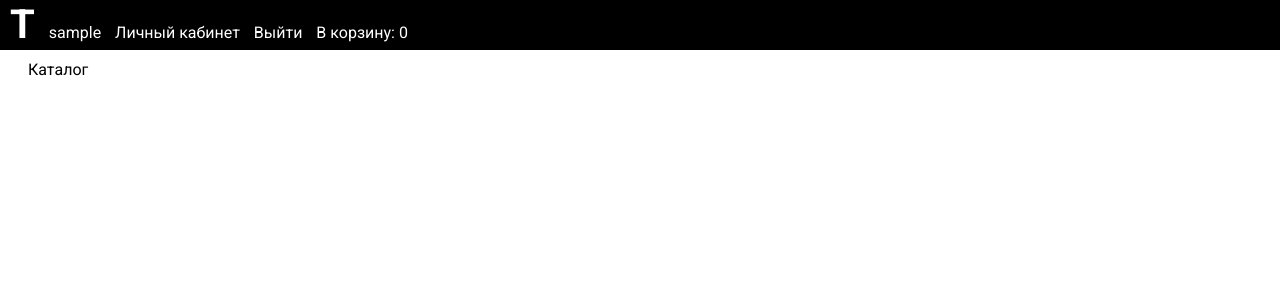
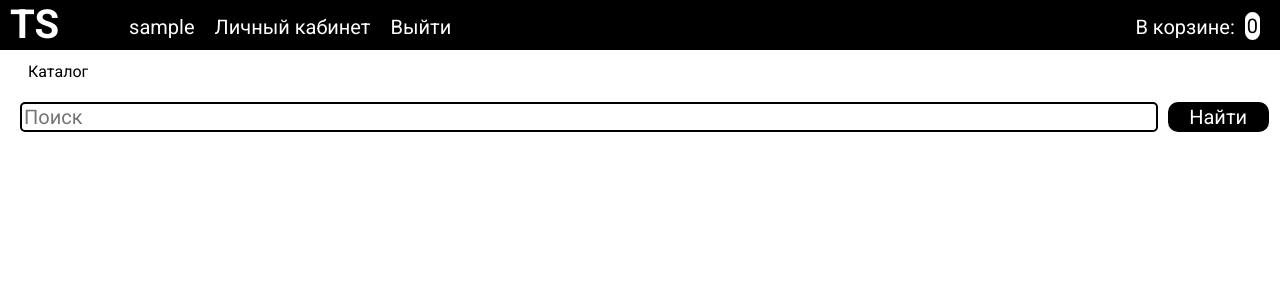
Before and after one commit to MisdGhost17/online-shop, a Django app: page / in a window 1280 px wide. Shown: the top 300 px of the page. Run offline with Django 5.2, Linux system fonts and the light colour scheme; the visitor is signed in with stand-in values (Sample User, id 1); data that the repository does not hold is empty.

Commit message:
html and css ver 1.0

```diff
--- a/shop/products/templates/products/base.html
+++ b/shop/products/templates/products/base.html
@@ -10,13 +10,12 @@
 </head>
 <body>
   <header>
-    <div class="shapka">
-    <div class="header-block logo">
-      <h1><a href = "{% url 'allproducts' %}">T</a></h1>
+    <div class="logo">
+      <h1><a href = "{% url 'allproducts' %}">TS</a></h1>
     </div>
     {% if user.is_authenticated %}
-    <div class="header-block username">
-      <p>{{ user.username }}</p>
+    <div class="header-block">
+      <p class ="username">{{ user.username }}</p>
     </div>
     <div class="header-block">
       <a href="{% url 'profileupdate' %}">Личный кабинет</a>
@@ -24,17 +23,21 @@
     <div class="header-block">
       <a href="{% url 'logout' %}">Выйти</a>
     </div>
-    <div class="header-block top-cart">
-      <a href="{% url 'cart' %}">В корзину: {{ products_in_cart }}</a>
-    </div>
+      <div class="top-cart">
+        <div class ="schetchik">
+          <p>{% if products_in_cart %}{{ products_in_cart }}{% else %}0{% endif %}</p>
+        </div>
+      </div>
+      <div class="top-cart">
+        <a href="{% url 'cart' %}">В корзине:</a>
+      </div>
     {% else %}
-    <div class="header-block">
+    <div class="header-block login">
       <a href="{% url 'login' %}">Войти</a>
     </div>
-    <div class="header-block">
+    <div class="header-block register">
        <a href="{% url 'registration' %}">Зарегистрироваться</a>
     </div>
-      </div>
     {% endif %}
   </header>
   <nav class="categories">
--- a/shop/products/templates/products/index.html
+++ b/shop/products/templates/products/index.html
@@ -5,27 +5,35 @@
     {% if cat_sort %}
         <form method="post" action="{% url 'search_products_in_category' cat_id %}">
             {% csrf_token %}
-            <p>{{ search_form.search_field }}<input type="submit" value="Найти"></p>
+            <p class="search">{{ search_form.search_field }}<input type="submit" value="Найти"></p>
         </form>
     {% else %}
         <form method="post" action="{% url 'searchproducts' %}">
             {% csrf_token %}
-            <p>{{ search_form.search_field }}<input type="submit" value="Найти"></p>
+            <p class="search">{{ search_form.search_field }}<input type="submit" value="Найти"></p>
         </form>
     {% endif %}
+        <div class ="products">
     {% for product in products %}
         <div class="product">
-            <a href="{% url 'productdetail' product.id %}"><h1>{{ product.name }}</h1></a>
-            <p>Категория: {{ product.category.name }}</p>
             <img class="product_image" src="{{ product.image.url }}"/>
-            <p>{{ product.short_description }}</p>
-            <p>{{ product.price }}</p>
-            <form action="{% url 'addproduct' product.id %}" method="post">
-                {% csrf_token %}
-                {{ cart_product_form }}
+            <div class="product_toptext">
+                <a class="product_name" href="{% url 'productdetail' product.id %}"><h1>{{ product.name }}</h1></a>
+                <p class="product_cat">Категория: {{ product.category.name }}</p>
+                <p class="product_shortdesc">{{ product.short_description }}</p>
+            </div>
+            <div class ="product_bottext">
+                <p class="price-text">{{ product.price }}₽</p>
+                <div class="buy-btn">
+                    <form action="{% url 'addproduct' product.id %}" method="post">
+                    {% csrf_token %}
+                    {{ cart_product_form.quantity }}
                 <input type="submit" value="В корзину">
             </form>
+                </div>
+            </div>
        </div>
     {% endfor %}
+        </div>
     </main>
 {% endblock %}
--- a/shop/products/templates/products/product_detail.html
+++ b/shop/products/templates/products/product_detail.html
@@ -10,7 +10,7 @@
   <p>{{ product.price }}</p>
   <form action="{% url 'addproduct' product.id %}" method="post">
        {% csrf_token %}
-       {{ cart_product_form }}
+       {{ cart_product_form.quantity }}
        <input type="submit" value="В корзину">
   </form>
 </div>
--- a/shop/products/views.py
+++ b/shop/products/views.py
@@ -8,7 +8,7 @@
     cart = Cart(request)
     cart_product_form = CartAddProductForm()
     context = {
-        'title': 'Shop',
+        'title': 'TechShop',
         'categories': ProductCategory.objects.all(),
         'cart_product_form': cart_product_form,
         'products_in_cart': cart.len_all_products_in_cart(),
@@ -29,9 +29,11 @@
 def show_products_for_category(request, cat_id):
     category = ProductCategory.objects.get(pk=cat_id)
     products = Product.objects.filter(category=cat_id)
+    cart_product_form = CartAddProductForm()
     context = {
         'title': category.name,
         'categories': ProductCategory.objects.all(),
+        'cart_product_form': cart_product_form,
         'cat_sort': True,
         'cat_id': category.id,
     }
@@ -48,7 +50,10 @@
 
 def product_detail(request, product_id):
     product = Product.objects.get(pk=product_id)
+    cart_product_form = CartAddProductForm()
     context = {
+        'cart_product_form': cart_product_form,
+        'categories': ProductCategory.objects.all(),
         'title': product.name,
         'product': product,
     }
--- a/shop/static/css/main.css
+++ b/shop/static/css/main.css
@@ -1,27 +1,18 @@
 *{
     font-family: "Roboto", serif;
 }
-.product{
-    display: inline-block;
-    margin: 20px;
-    width: 600px;
-    height: 700px;
+.categories{
+    margin-top: 62px;
+    height: 60px;
+}
 
+.category:hover{
+    color: dimgrey;
 }
-.categories{
-    height: 60px;
-    position: absolute;
-    top: 60px;
-}
+
 .category{
     float: left;
     margin-left: 20px;
-
-}
-
-.product_image{
-    width: 500px;
-    height: 500px;
 }
 
 a{
@@ -30,38 +21,192 @@
 }
 
 header{
+    padding-top: -100px;
+    color: white;
     position: absolute;
     padding: 0;
+    margin: 0;
     width: 100%;
     height: 50px;
     background-color: black;
     top: 0;
     left: 0;
 }
+
+.logo{
+    display: inline-block;
+    float: left;
+    margin-top: -20px;
+    margin-left: 10px;
+    margin-right: 40px;
+}
+.username{
+    margin-top: 0px;
+    margin-left: 10px;
+}
 .logo h1 a{
     color: white;
     font-size: 40px;
-    margin-left: 0px;
-}
-
-.top-cart{
-
-}
-
-.username{
-    color: white;
 }
 
 .header-block{
+    font-size: 20px;
     display: inline-block;
-    margin-top: -20px;
-    margin-left: 10px;
+    float: left;
+    margin-top: 15px;
+    margin-left: 20px;
 }
 
 .header-block a{
-        color: white;
+    color: white;
 }
 
 .header-block p{
     color: white;
 }
+
+.top-cart{
+    display: inline-block;
+    float: right;
+    margin-top: 15px;
+    margin-right: 20px;
+}
+
+.top-cart a{
+    font-size: 20px;
+    color: white;
+}
+
+.top-cart p{
+    margin-top: 0;
+    font-size: 20px;
+    color: black;
+}
+.schetchik{
+    margin-left: -10px;
+    margin-top: -3px;
+    text-align: center;
+    border: 2px solid white;
+    background-color: white;
+    border-radius: 20px;
+    height: 24px;
+    width: auto;
+}
+
+.search{
+    margin-top: -20px;
+}
+
+.search input[type="text"]{
+    background-color: white;
+    color: black;
+    width: 90%;
+    height: 30px;
+    margin-left: 12px;
+    font-size: 20px;
+    border: 2px solid black;
+    border-radius: 5px;
+}
+
+.search input[type="submit"]{
+    background-color: black;
+    color: white;
+    border: 2px solid black;
+    font-size: 20px;
+    margin-left: 10px;
+    width: 8%;
+    border-radius: 10px;
+}
+
+.search input[type="submit"]:hover{
+    background-color: white;
+    color: black;
+}
+.products{
+    margin-left: 60px;
+}
+.product{
+    display: inline-block;
+    width: 400px;
+    height: 500px;
+    margin: 30px;
+}
+
+.product_name{
+    text-align: center;
+    font-size: 10px;
+    text-align: left;
+    height: 15px;
+}
+
+.product_name:hover{
+    color: dimgrey;
+}
+
+.product_image{
+    margin: 10px 70px 0px;
+    margin-top: 0px;
+    width: 250px;
+    height: 300px;
+}
+
+.product_toptext{
+    text-align: center;
+    height: 150px;
+}
+
+.product_bottext{
+    height: 50px;
+}
+.product_cat{
+    text-align: left;
+    margin-top: -12px;
+    font-size: 15px;
+}
+
+.product_shortdesc{
+    text-align: center;
+}
+
+.buy-btn select{
+    font-size: 20px;
+    color: white;
+    background-color: black;
+    border: 2px solid black;
+    border-top-left-radius: 10px;
+    border-bottom-left-radius: 10px;
+    margin-right: 0px;
+}
+
+.buy-btn select:hover{
+    color: black;
+    background-color: white;
+}
+.buy-btn{
+    float: right;
+    margin-top: 16px;
+    margin-right: 10px;
+}
+
+.price-text{
+    display: inline-block;
+    font-size: 38px;
+    margin-top: 10px;
+    margin-left: 20px;
+}
+
+.buy-btn input[type="submit"]{
+    color: white;
+    background-color: black;
+    font-size: 20px;
+    border: 2px solid black;
+    border-top-right-radius: 10px;
+    border-bottom-right-radius: 10px;
+    margin-left: -10px;
+    margin-right: 12px;
+}
+
+.buy-btn input[type="submit"]:hover{
+    color: black;
+    background-color: white;
+}
```
Also changed, not shown: 1 other file.
